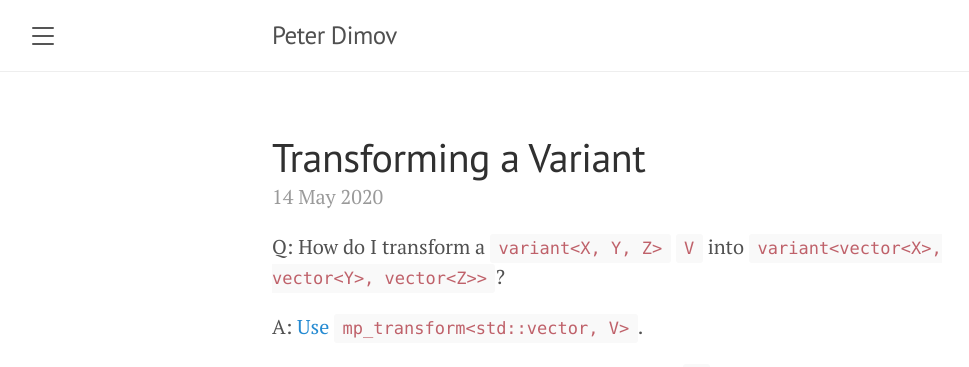
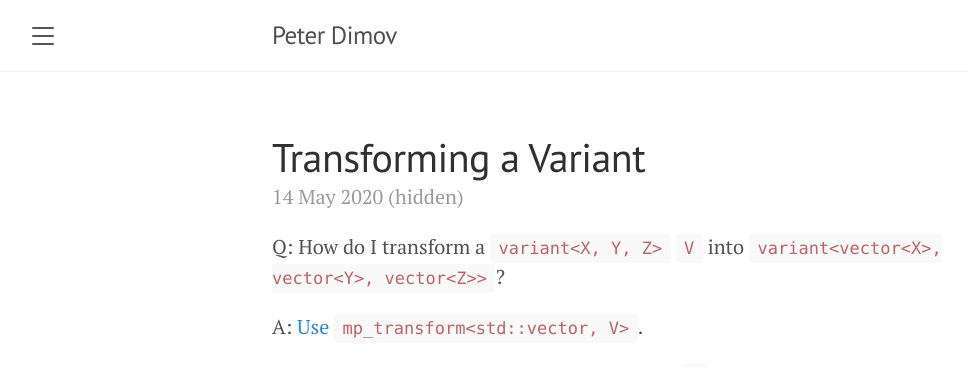
Before and after one commit to pdimov/blog, a Jekyll site: the page built from _posts/2020-05-14-transforming-a-variant.md, in a window 1280 px wide. Shown: the top 367 px of the page, without its empty margins (8-977 px from the left). Built offline with Jekyll 4.4.1, drawn with Linux system fonts in a browser that asks for light colours.

Commit message:
Fix use of post.hidden

```diff
--- a/_layouts/post.html
+++ b/_layouts/post.html
@@ -4,7 +4,7 @@ layout: default
 
 <div class="post">
   <h1 class="post-title">{{ page.title }}</h1>
-  <span class="post-date">{{ page.date | date_to_string }}{% if post.hidden %} (hidden){% endif %}</span>
+  <span class="post-date">{{ page.date | date_to_string }}{% if page.hidden %} (hidden){% endif %}</span>
   {{ content }}
 </div>
 
```
